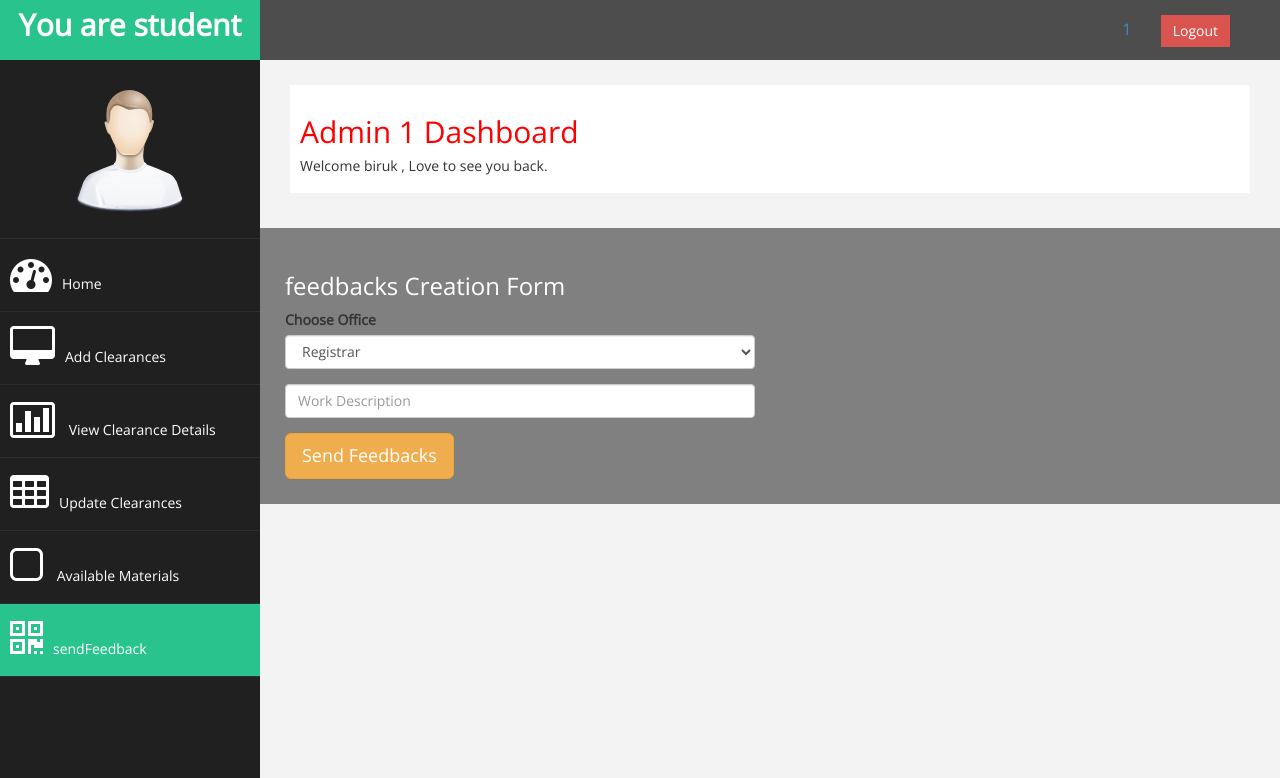
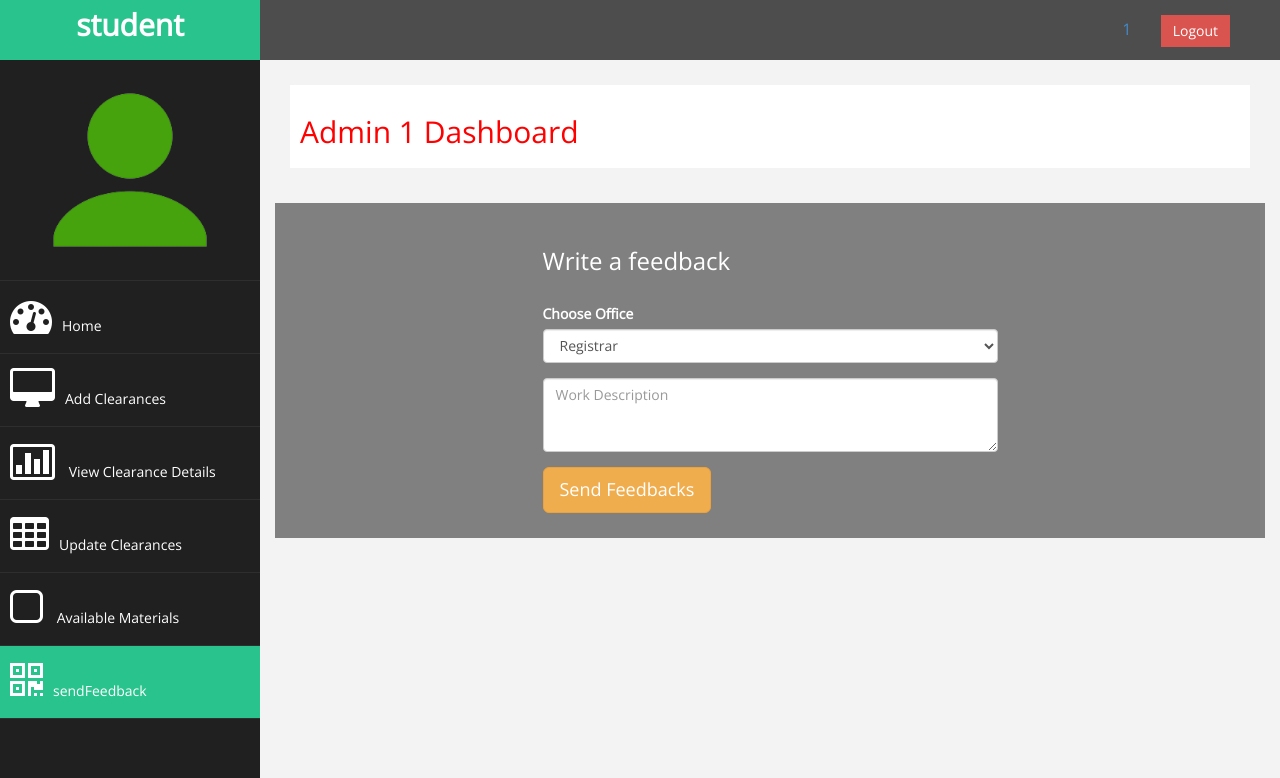
Before and after one commit to deClearance/Online-Clearance-System, a PHP site: page /pages/sendFeedback.php in a window 1280 px wide. Shown: the top 778 px of the page. Run offline with PHP 8.4, Linux system fonts and the light colour scheme; a user stored in the database is signed in; data comes from the database, SQL or seed files in the repository.

Commit message:
Fixed Issue: Front-End and organized the code structure more

```diff
--- a/pages/includes/navbar.php
+++ b/pages/includes/navbar.php
@@ -2,12 +2,12 @@
 <nav class="navbar navbar-default navbar-cls-top " role="navigation" style="margin-bottom: 0">
     <div class="navbar-header">
         <button type="button" class="navbar-toggle" data-toggle="collapse" data-target=".sidebar-collapse">
-            <span class="sr-only">Toggle navigation</span>
+            <span class="sr-only"></span>
             <span class="icon-bar"></span>
             <span class="icon-bar"></span>
             <span class="icon-bar"></span>
         </button>
-        <a class="navbar-brand" href="index.html">You are <?php echo $_SESSION['user_role'] ?></a>
+        <a class="navbar-brand" href="./index.php"><?php echo $_SESSION['user_role'] ?></a>
     </div>
     <div style="color: white; padding: 15px 50px 5px 50px; float: right; font-size: 16px;">
         <a style="margin-right: 25px;">
@@ -19,7 +19,7 @@
     <div class="sidebar-collapse">
     <ul class="nav" id="main-menu">
             <li class="text-center">
-                <img src="../img/find_user.png" class="user-image img-responsive" />
+                <img src="../img/avatar.png" class="user-image img-responsive" />
             </li>
             <li>
                 <a class="<?php if($identifier == 'is_home') echo "active-menu"; ?>" href="./index.php"><i class="fa fa-dashboard fa-3x"></i>Home</a>
--- /dev/null
+++ b/pages/includes/notify.php
@@ -0,0 +1,12 @@
+<div class="row">
+    <div class="col-md-12">
+        <h2>Admin <?php echo $_SESSION['office'] . '   '  ?> Dashboard</h2>
+    </div>
+</div>
+<?php if (isset($_GET['error'])) { ?>
+<div class="message">
+    <h5>
+        <p class="error"><?php echo $_GET['error']; ?></p>
+    </h5>
+</div>
+<?php } ?>
--- a/pages/sendFeedback.php
+++ b/pages/sendFeedback.php
@@ -24,35 +24,23 @@
 
             <div id="page-wrapper">
                 <div id="page-inner">
-                    <div class="row">
-                        <div class="col-md-12">
-                            <h2>Admin <?php echo $_SESSION['office'] . '   '  ?> Dashboard</h2>
-                            <h5>Welcome <?php echo $_SESSION['userName'] ?> , Love to see you back. </h5>
-                        </div>
-                    </div>
-                    <?php if (isset($_GET['message'])) { ?>
-                        <div class="message">
-                            <h5>
-                                <p class="error"><?php echo $_GET['message']; ?></p>
-                            </h5>
-                        </div>
-                    <?php } ?>
+                    <?php include './includes/notify.php'; ?>
                     <!-- dont -->
                 </div>
                 <!-- /. ROW  -->
-                <div class="row">
+                <div class="row container-fluid" >
                     <!-- one -->
                     <!-- end one -->
-                    <div class="row" style="margin-top: 25px;background-color:grey;padding:25px 10px">
+                    <div class="row" style="margin-top: 25px;background-color:grey;padding:25px 10px; display:flex; justify-content:center;">
                         <!-- office -->
                         <div class="col-md-6">
                             <form action="" method="POST">
-                                <h3 style="color: #fff;">feedbacks Creation Form</h3>
+                                <h3 style="color: #fff;">Write a feedback</h3>
                                 <div class="form-group">
-                                    <label>Choose Office</label>
+                                    <br>
+                                    <label style="color: #fff;">Choose Office</label>
                                     <select class="form-control" name="office">
                                         <?php
-
                                             $current = $_SESSION['id'];
                                             $sql = "SELECT * FROM `office`";
                                             $result = mysqli_query($conn, $sql);
@@ -66,15 +54,14 @@
                                             <?php }
                                         } else { ?>
                                             <div class="form-group">
-
-                                                <input class="form-control" disabeld placeholder="No Offices Are Availabel Please Add One" />
+                                                <textarea class="form-control" disabeld placeholder="No Offices Are Availabel Please Add One"> </textarea>
                                             </div><?php } ?>
                                     </select>
                                 </div>
 
                                 <div class="form-group">
 
-                                    <input type="textarea" class="form-control" name="mess" placeholder="Work Description">
+                                    <textarea class="form-control" name="mess" placeholder="Work Description" rows="3"></textarea>
 
                                 </div>
                                 <input type="submit" name="send" class="btn btn-warning btn-lg" value="Send Feedbacks">
@@ -82,16 +69,11 @@
                             </form>
                         </div>
                         <!-- Office -->
-
-
                         <!-- here -->
                         </form>
-
                     </div>
-
                 </div>
                 <!-- /. ROW  -->
-
                 <!-- Clerance End -->
             </div>
             <!-- /. ROW  -->
```
Also changed, not shown: pages/addClerance.php (+7 -41 lines), pages/index.php (+3 -72 lines), pages/materials.php (+1 -15 lines), pages/updateMaterial.php (+1 -24 lines), img/avatar.png. Lines whose indentation alone changed are shown as unchanged.
